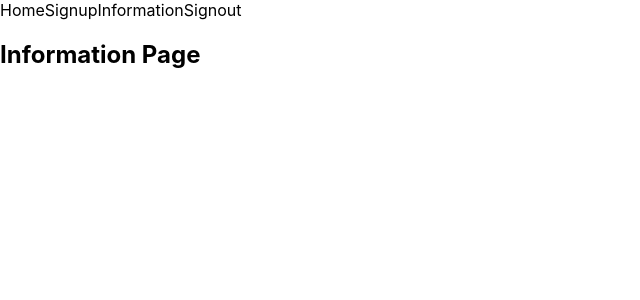
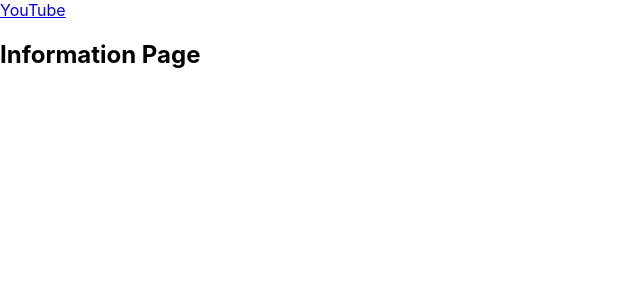
Before and after one commit to luciancahil/ww-Frontend, a React (Create React App) app: page /info in a window 1280 px wide. Shown: the top 300 px of the page, without its empty margins (0-640 px from the left). Built offline with nearby package versions, Linux system fonts and the light colour scheme.

Commit message:
added navLink Component

```diff
--- a/src/Components/navbar.component.js
+++ b/src/Components/navbar.component.js
@@ -1,4 +1,5 @@
 import React from 'react';
+import NavLink from './navlink.component'
 
 class Navbar extends React.Component {
 
@@ -11,15 +12,21 @@ class Navbar extends React.Component {
     render() {
 
         return (
-            <div className="topnav">
-                <a className="active">Home</a>
-                <a className="#news">Signup</a>
-                <a className="#contact">Information</a>
-                <a className="#about">Signout</a>
-            </div>
+            <NavLink link = "youtube.com" title = "YouTube"/>
         )
     }
 }
 
 
 export default Navbar;
+
+/*
+
+<div className="topnav">
+                <a className="active">Home</a>
+                <a className="#news">Signup</a>
+                <a className="#contact">Information</a>
+                <a className="#about">Signout</a>
+            </div>
+
+            */
--- /dev/null
+++ b/src/Components/navlink.component.js
@@ -0,0 +1,24 @@
+import React from 'react';
+
+class Info extends React.Component {
+    link = "";
+    title = "";
+    navClass = "";
+
+    constructor(props){
+        super();
+
+        this.link = props.link;
+        this.title = props.title;
+        this.navClass = "nav" + this.title;
+    }
+
+    render() {
+        return (
+            <a href = {this.link} className={this.navClass} >{this.title}</a>
+        );
+    }
+}
+
+
+export default Info;
```
